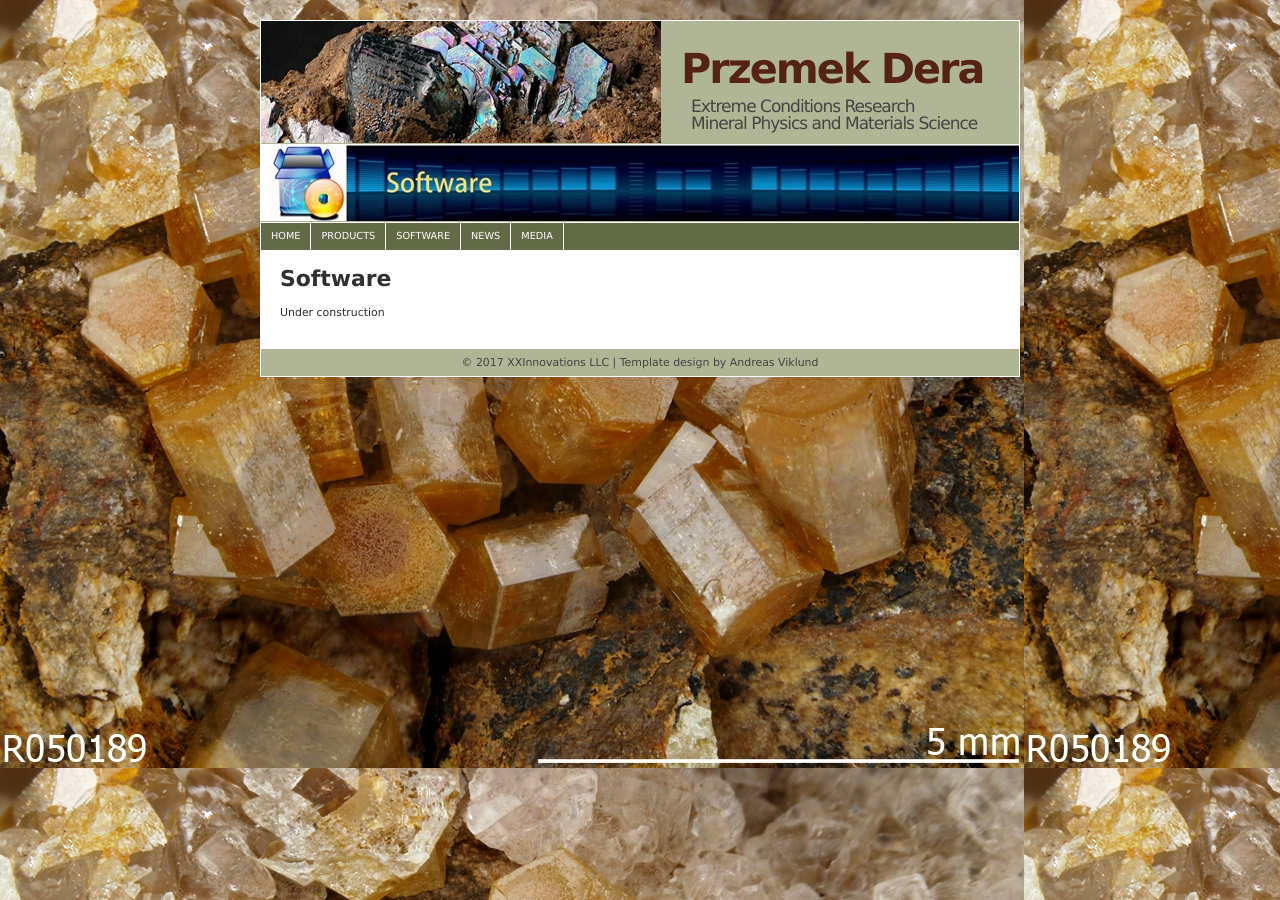
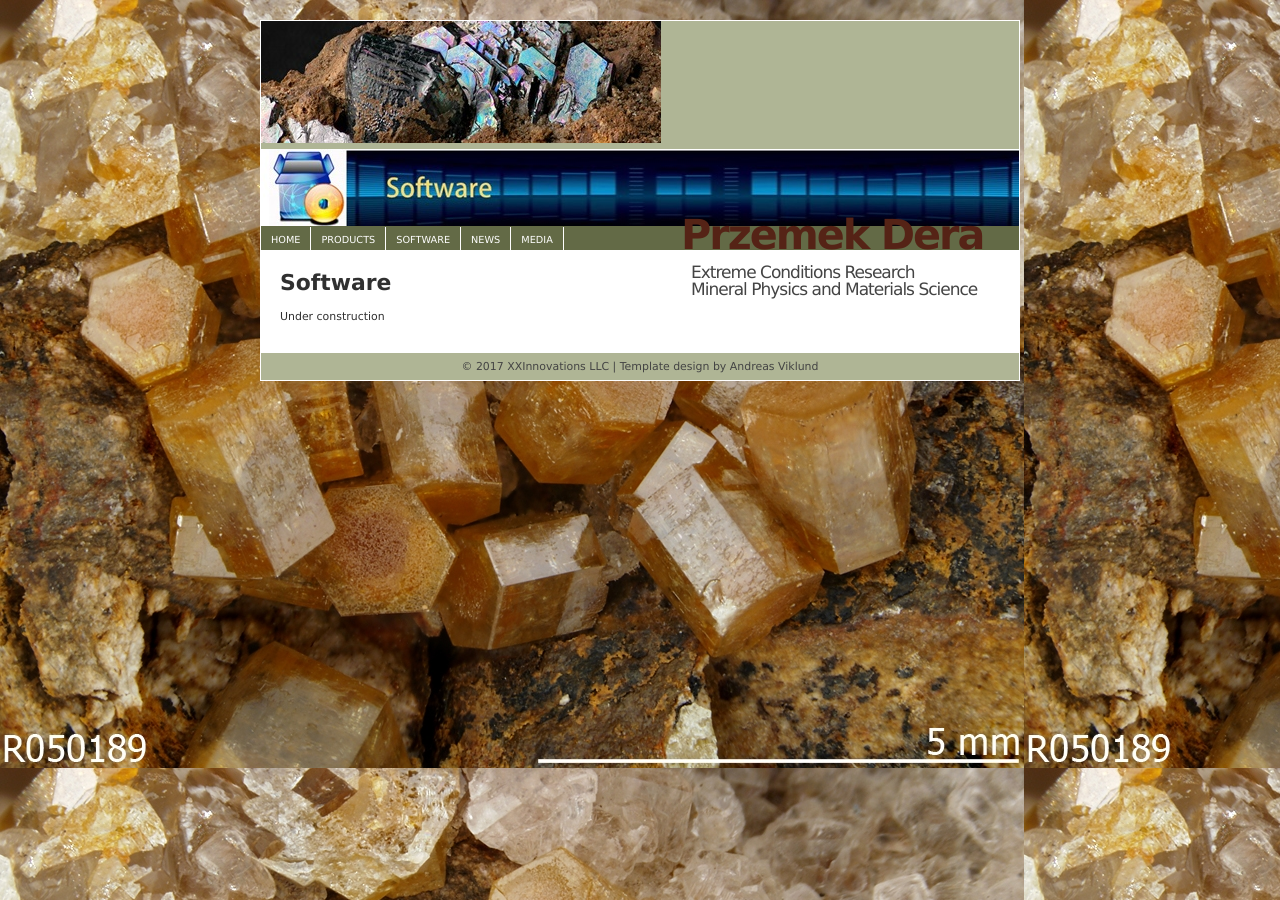
Before and after one commit to xxinnovations/xxinnovations.github.io, a Jekyll site: the page built from software.md, in a window 1280 px wide. Built offline with Jekyll 4.4.1, drawn with Linux system fonts in a browser that asks for light colours.

Commit message:
css modified

```diff
--- a/css/main_pd.css
+++ b/css/main_pd.css
@@ -26,11 +26,6 @@ code.has-jax {font: inherit;
               border: inherit;
               color:#303030 }
 
-#img1
-{	float:left;
-	background:#ffffff top left no-repeat;
-	width:400px;
-	height:122px}
 #img2
 {	float:left;
     margin-top:1px;
```
